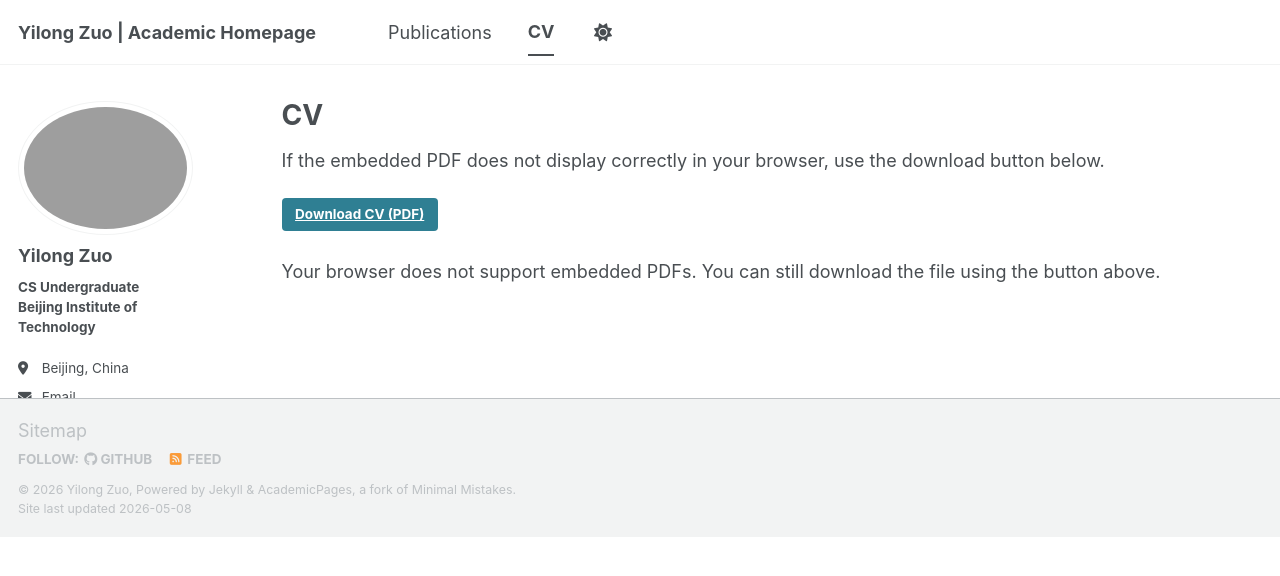
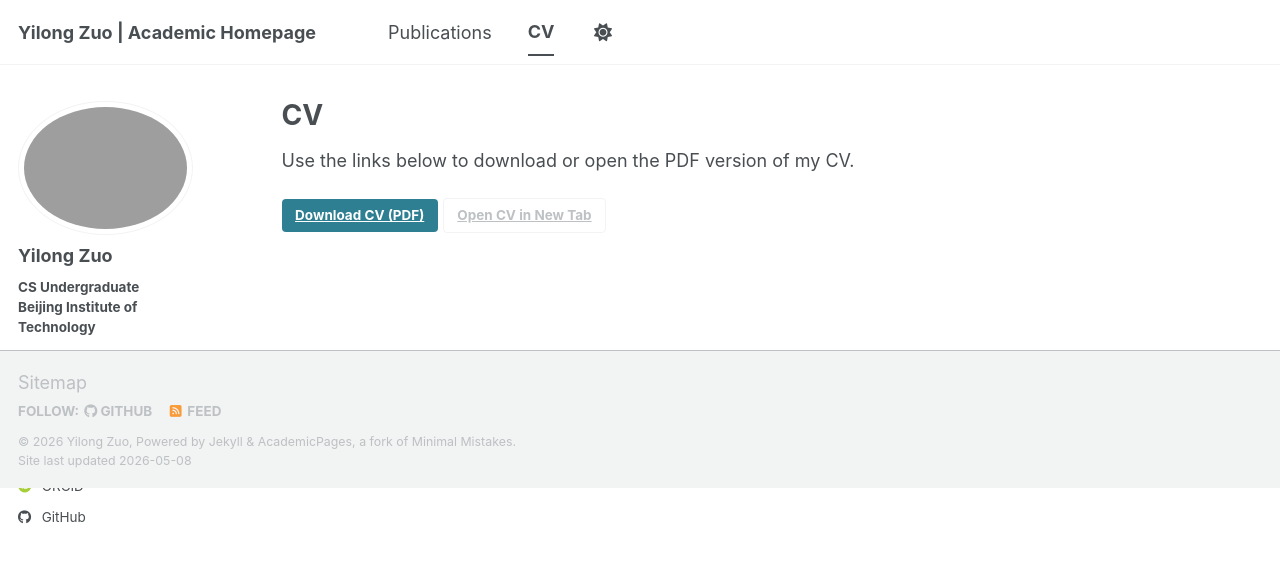
Before and after one commit to laonuo2004/laonuo2004.github.io, a Jekyll site: the page built from _pages/cv.md, in a window 1280 px wide. Shown: the top 576 px of the page. Built offline with Jekyll 4.4.1, drawn with Linux system fonts in a browser that asks for light colours; some web fonts are replaced; a script bundle is joined from its source files by our own code; library files that are not in the unit come from our copies.

Commit message:
update cv page to remove embedded PDF and add open in new tab button

```diff
--- a/_pages/cv.md
+++ b/_pages/cv.md
@@ -9,12 +9,9 @@ redirect_from:
 
 {% include base_path %}
 
-If the embedded PDF does not display correctly in your browser, use the download button below.
+Use the links below to download or open the PDF version of my CV.
 
 <p>
   <a href="{{ base_path }}/files/cv.pdf" class="btn btn--primary">Download CV (PDF)</a>
+  <a href="{{ base_path }}/files/cv.pdf" class="btn btn--inverse" target="_blank" rel="noopener">Open CV in New Tab</a>
 </p>
-
-<object data="{{ base_path }}/files/cv.pdf" type="application/pdf" width="100%" height="1200">
-  <p>Your browser does not support embedded PDFs. You can still download the file using the button above.</p>
-</object>
```
